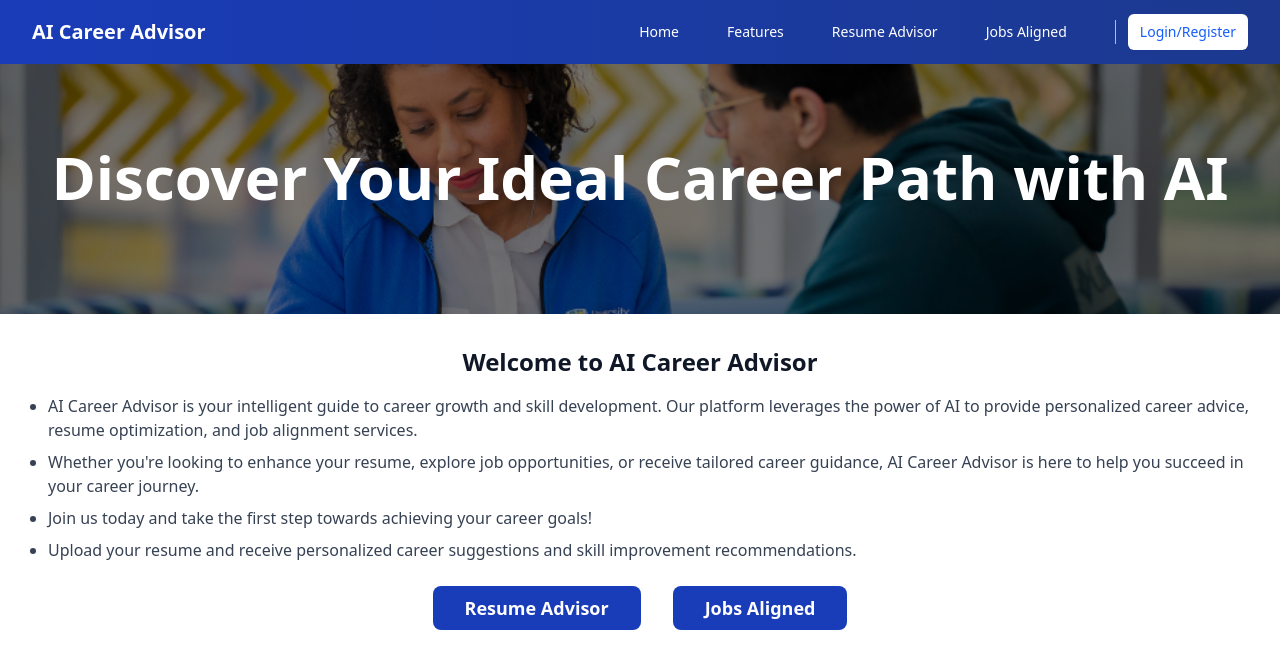
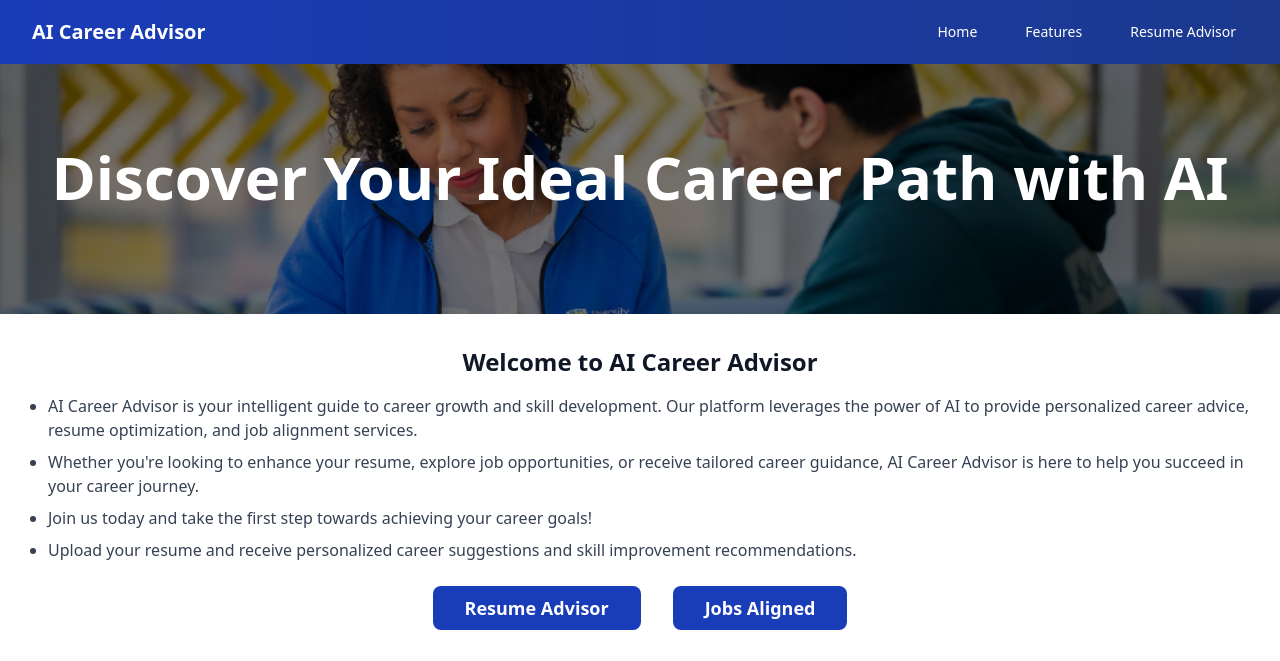
Before and after one commit to saadkhi/CAS, a Django app: page / in a window 1280 px wide. Shown: the top 661 px of the page. Run offline with Django 5.2, Linux system fonts and the light colour scheme; some libraries are stand-ins or nearby versions.

Commit message:
things change in UI

```diff
--- a/CAS/templates/main.html
+++ b/CAS/templates/main.html
@@ -38,10 +38,10 @@
               <a href="/" class="px-3 py-2 rounded-md text-sm font-medium hover:bg-blue-700 transition duration-300">Home</a>
               <a href="/#features-section" class="px-3 py-2 rounded-md text-sm font-medium hover:bg-blue-700 transition duration-300">Features</a>
               <a href="/resume-advisor/" class="px-3 py-2 rounded-md text-sm font-medium hover:bg-blue-700 transition duration-300">Resume Advisor</a>
-              <a href="/Jobs aligned" class="px-3 py-2 rounded-md text-sm font-medium hover:bg-blue-700 transition duration-300">Jobs Aligned</a>
-              <div class="md:border-l md:border-blue-300 md:h-6 mx-3"></div>
+              <!-- <a href="/Jobs aligned" class="px-3 py-2 rounded-md text-sm font-medium hover:bg-blue-700 transition duration-300">Jobs Aligned</a> -->
+              <!-- <div class="md:border-l md:border-blue-300 md:h-6 mx-3"></div>
               <a href="/login" class="px-3 py-2 bg-white text-blue-600 rounded-md text-sm font-medium hover:bg-gray-100 transition duration-300">Login/Register</a>
-            </div>
+            </div> -->
           </div>
         </div>
       </nav>
@@ -74,12 +74,12 @@
                 <li>
                   <a href="/resume-advisor/" class="hover:text-blue-300 transition duration-200">Resume Advisor</a>
                 </li>
-                <li>
+                <!-- <li>
                   <a href="/Jobs aligned" class="hover:text-blue-300 transition duration-200">Jobs Aligned</a>
-                </li>
+                </li> -->
               </ul>
             </div>
-            <div>
+            <!-- <div>
               <h4 class="text-lg font-semibold mb-4">Resources</h4>
               <ul class="space-y-2 text-sm">
                 <li>
@@ -95,7 +95,7 @@
                   <a href="/privacy" class="hover:text-blue-300 transition duration-200">Privacy Policy</a>
                 </li>
               </ul>
-            </div>
+            </div> -->
             <div>
               <h4 class="text-lg font-semibold mb-4">Connect With Us</h4>
               <div class="flex space-x-4">
--- a/CAS/templates/website/home.html
+++ b/CAS/templates/website/home.html
@@ -30,7 +30,7 @@
 
     <div class="text-center mt-6 flex justify-center gap-8 bg-white">
       <a href="/resume-advisor/" class="bg-blue-800 hover:bg-blue-700 text-white font-semibold py-2 px-8 rounded-lg text-lg transition duration-300">Resume Advisor</a>
-      <a href="#get-started" class="bg-blue-800 hover:bg-blue-700 text-white font-semibold py-2 px-8 rounded-lg text-lg transition duration-300">Jobs Aligned</a>
+      <a href="https://www.linkedin.com/jobs/search/?currentJobId=4138241133&start=25" class="bg-blue-800 hover:bg-blue-700 text-white font-semibold py-2 px-8 rounded-lg text-lg transition duration-300">Jobs Aligned</a>
     </div>
   </section>
 
--- a/CAS/templates/website/resume_advisor.html
+++ b/CAS/templates/website/resume_advisor.html
@@ -15,7 +15,7 @@
     </div>
   </section>
 
-  <section id="form" class="mt-3 relative w-full bg-cover bg-center overflow-hidden font-Arial px-6 py-8 bg-blue-600">
+  <section id="form" class="relative w-full bg-cover bg-center overflow-hidden font-Arial px-6 py-8 bg-white-500">
     <div class="max-w-7xl mx-auto bg-white p-8 rounded-xl shadow-xl mt-3">
       <!-- Parent container with flex -->
       <div class="flex flex-col md:flex-row gap-8 mt-3">
--- a/CAS/theme/static/css/dist/styles.css
+++ b/CAS/theme/static/css/dist/styles.css
@@ -19,7 +19,6 @@
     --color-gray-50: oklch(98.5% 0.002 247.839);
     --color-gray-100: oklch(96.7% 0.003 264.542);
     --color-gray-300: oklch(87.2% 0.01 258.338);
-    --color-gray-400: oklch(70.7% 0.022 261.325);
     --color-gray-500: oklch(55.1% 0.027 264.364);
     --color-gray-700: oklch(37.3% 0.034 259.733);
     --color-gray-800: oklch(27.8% 0.033 256.848);
@@ -28,8 +27,6 @@
     --color-white: #fff;
     --spacing: 0.25rem;
     --container-7xl: 80rem;
-    --text-xs: 0.75rem;
-    --text-xs--line-height: calc(1 / 0.75);
     --text-sm: 0.875rem;
     --text-sm--line-height: calc(1.25 / 0.875);
     --text-lg: 1.125rem;
@@ -270,9 +267,6 @@
   .mt-8 {
     margin-top: calc(var(--spacing) * 8);
   }
-  .mb-2 {
-    margin-bottom: calc(var(--spacing) * 2);
-  }
   .mb-4 {
     margin-bottom: calc(var(--spacing) * 4);
   }
@@ -507,10 +501,6 @@
     font-size: var(--text-xl);
     line-height: var(--tw-leading, var(--text-xl--line-height));
   }
-  .text-xs {
-    font-size: var(--text-xs);
-    line-height: var(--tw-leading, var(--text-xs--line-height));
-  }
   .leading-6 {
     --tw-leading: calc(var(--spacing) * 6);
     line-height: calc(var(--spacing) * 6);
@@ -549,9 +539,6 @@
   }
   .text-blue-700 {
     color: var(--color-blue-700);
-  }
-  .text-gray-400 {
-    color: var(--color-gray-400);
   }
   .text-gray-500 {
     color: var(--color-gray-500);
```
